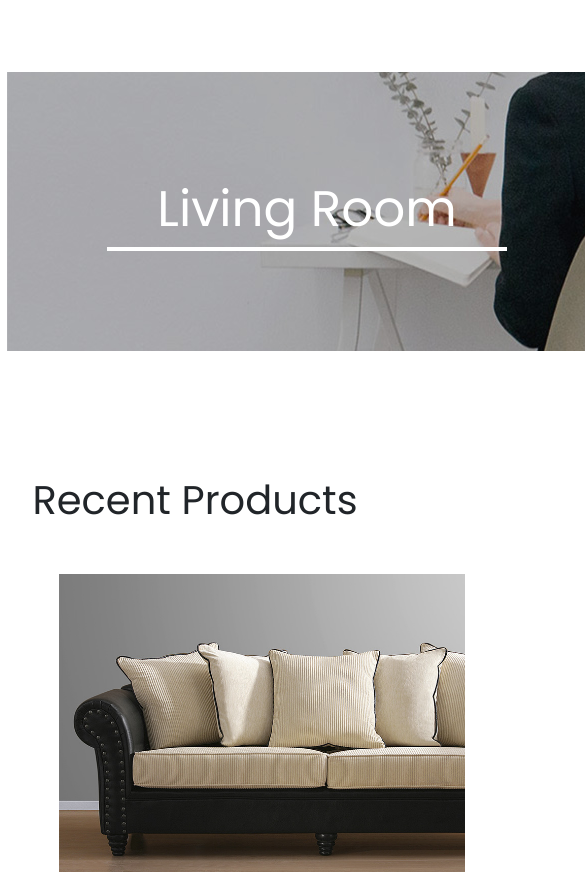
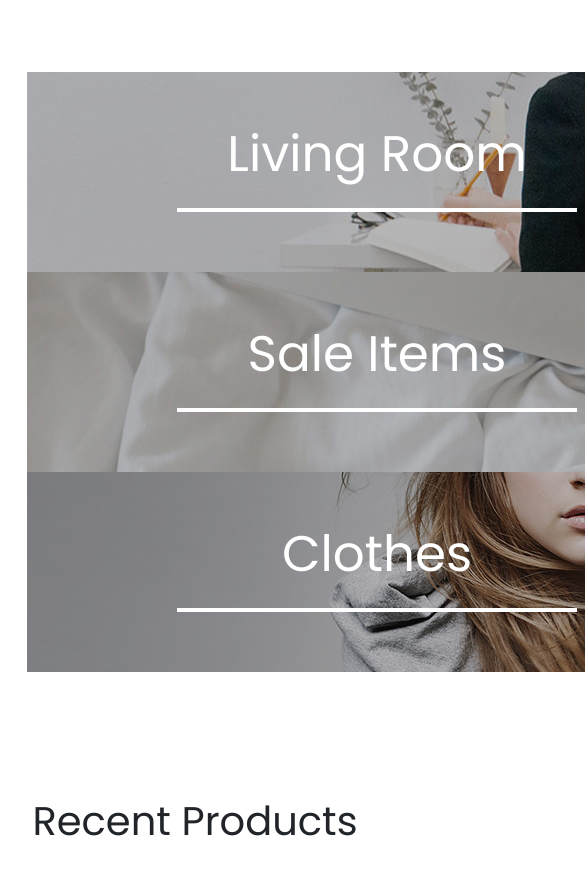
Before and after one commit to alexgaspar-git/cs_emporium_js_16, a website: page index.html in a window 390 px wide. Shown: the part 1090-1962 px from the top of the page, 585 px wide, since content can reach past the window. Drawn offline with Linux system fonts and the light colour scheme.

Commit message:
responsive sect2 fini

```diff
--- a/src/sass/modules/_section2.sass
+++ b/src/sass/modules/_section2.sass
@@ -1,46 +1,103 @@
 #sect2
     display: flex
-    justify-content: space-evenly
+    justify-content: center
     margin: 75px 7px
     #img1
         background-image: url(../img/services/service-1.jpg)
         font-size: 50px
         color: white
-        padding: 100px
-        text-align: center
+        display: flex
+        flex-direction: column
+        justify-content: center
+        align-items: center
+        height: 300px
+        width: 550px
+        background-size: cover
+        background-repeat: no-repeat
+        margin: 0px 20px
+        padding: 0 50px
         hr
             background-color: white
-            border: none
             border-top: 4px solid white
             width: 400px
-            margin: auto
     #img2
         background-image: url(../img/services/service-2.jpg)
         font-size: 50px
         color: white
-        padding: 100px
-        text-align: center
+        display: flex
+        flex-direction: column
+        justify-content: center
+        align-items: center
+        width: 550px
+        height: 300px
+        background-size: cover
+        background-repeat: no-repeat
+        margin: 0px 20px
+        padding: 0 50px
         hr
             background-color: white
-            border: none
             border-top: 4px solid white
             width: 400px
-            margin: auto
     #img3
         background-image: url(../img/services/slider-3.jpg)
         font-size: 50px
         color: white
-        padding: 100px
-        text-align: center
+        display: flex
+        flex-direction: column
+        justify-content: center
+        align-items: center
+        width: 550px
+        height: 300px
+        background-size: cover
+        background-repeat: no-repeat
+        margin: 0px 20px
+        padding: 0 50px
         hr
             background-color: white
-            border: none
             border-top: 4px solid white
             width: 400px
-            margin: auto
 
 
 @media screen and (max-width: 375px)
     #sect2
         flex-direction: column
-        align-items: center
+        #img1
+            height: 200px
+            font-size: 30px
+            width: 330px
+            hr
+                width: 200px
+        #img2
+            height: 200px
+            font-size: 30px
+            width: 330px
+            hr
+                width: 200px
+        #img3
+            height: 200px
+            font-size: 30px
+            width: 330px
+            hr
+                width: 200px
+
+@media screen and (min-width: 376px) and (max-width: 768px)
+    #sect2
+        flex-direction: column
+        #img1
+            height: 200px
+            font-size: 50px
+            width: 700px
+            hr
+                width: 400px
+        #img2
+            height: 200px
+            font-size: 50px
+            width: 700px
+            hr
+                width: 400px
+        #img3
+            height: 200px
+            font-size: 50px
+            width: 700px
+            hr
+                width: 400px
```
Also changed, not shown: public/css/app.css.
